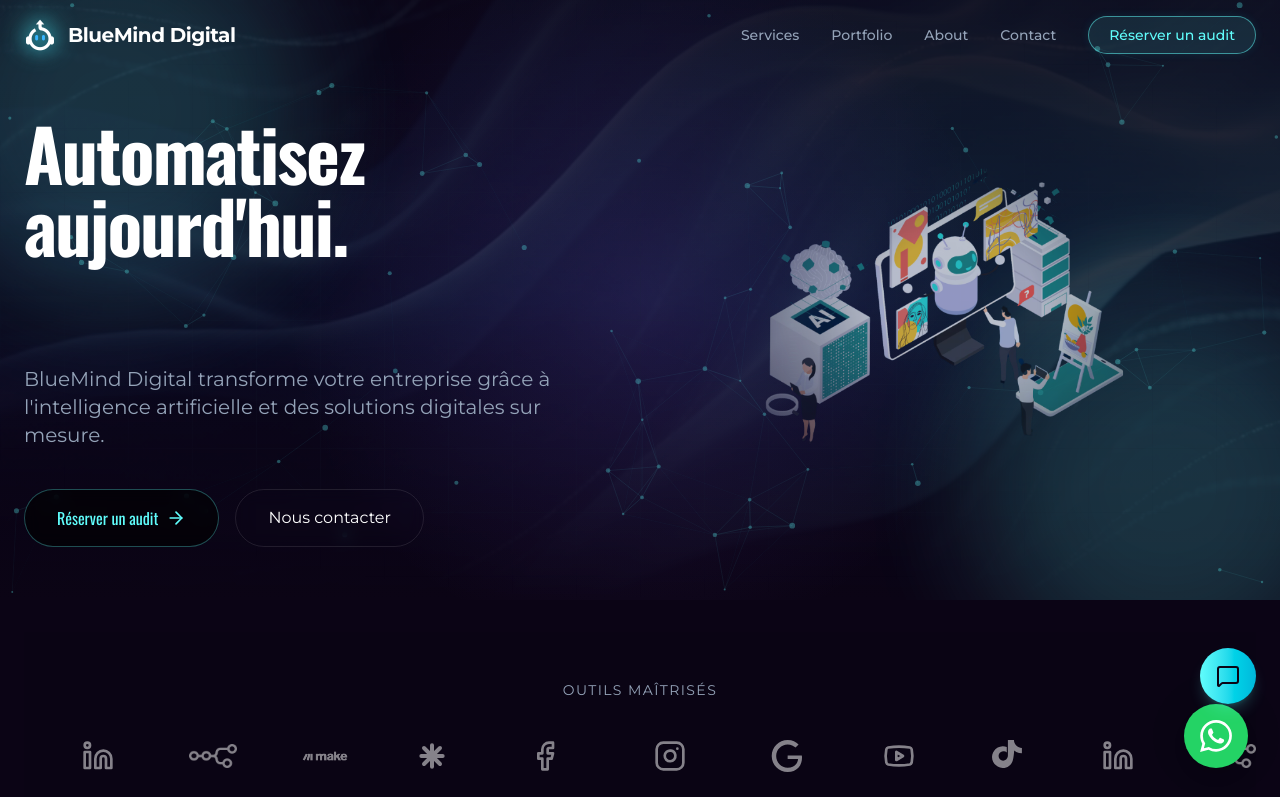
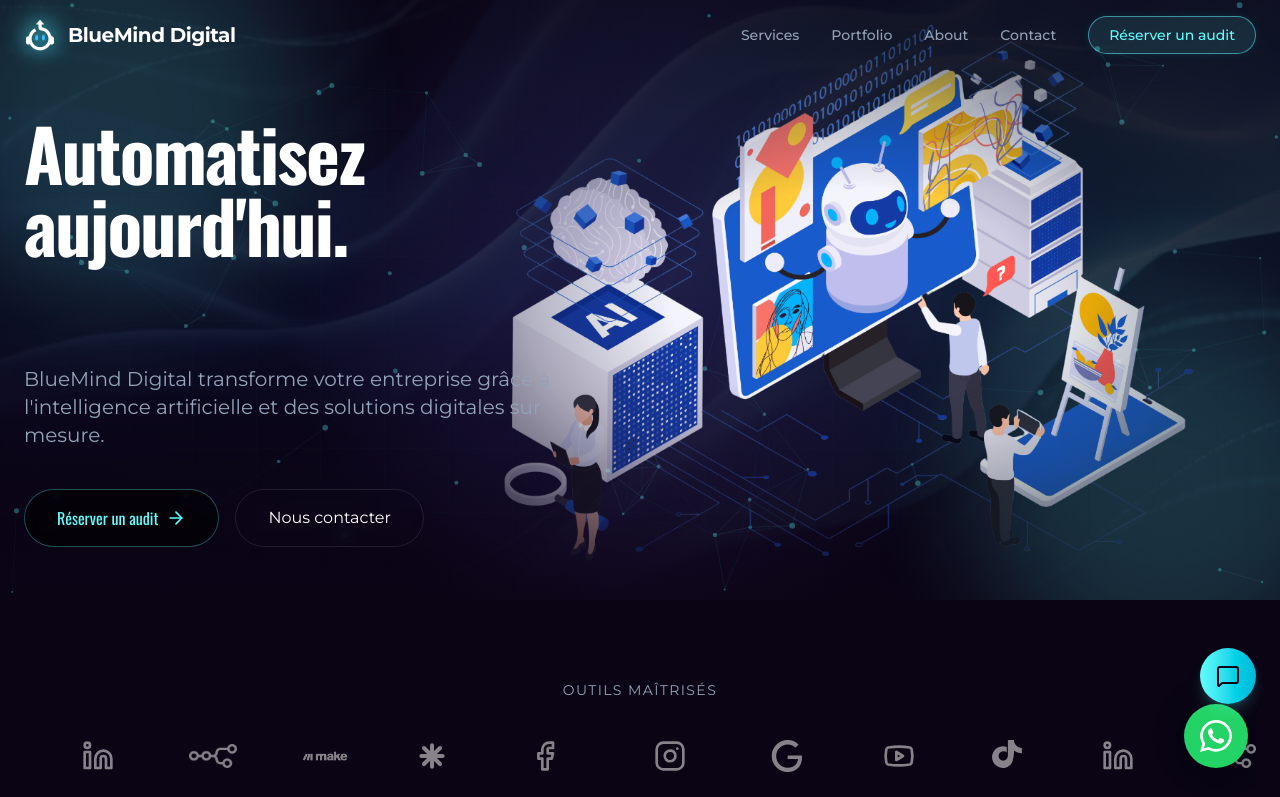
Before and after one commit to midouhk85/bluemind-digital, a React (Vite) app: page / in a window 1280 px wide. Shown: the top 797 px of the page. Built offline with nearby package versions, Linux system fonts and the light colour scheme.

Commit message:
feat: replace hero illustration with clearer AI/chatbot image and increase visibility

```diff
--- a/src/components/Hero.jsx
+++ b/src/components/Hero.jsx
@@ -2,7 +2,7 @@ import React, { useState } from 'react';
 import { motion } from 'framer-motion';
 import { ArrowRight } from 'lucide-react';
 import heroBackground from '../assets/hero-background.png';
-import heroIllustration from '../assets/hero-illustration.png';
+import heroIllustration from '../assets/hero-illustration-new.png';
 import ParticlesBackground from './ParticlesBackground';
 import TypingAnimation from './TypingAnimation';
 import MagneticButton from './MagneticButton';
@@ -39,13 +39,13 @@ const Hero = () => {
                 <ParticlesBackground />
 
                 {/* Hero Illustration - Visible on all screens with responsive positioning */}
-                <div className="absolute right-0 top-1/2 -translate-y-1/2 w-full md:w-3/4 lg:w-1/2 h-full pointer-events-none">
+                <div className="absolute right-0 top-1/2 -translate-y-1/2 w-full md:w-4/5 lg:w-2/3 h-full pointer-events-none">
                     <div
-                        className="absolute inset-0 bg-contain bg-no-repeat bg-center opacity-30 md:opacity-60 lg:opacity-95"
+                        className="absolute inset-0 bg-contain bg-no-repeat bg-center opacity-50 md:opacity-75 lg:opacity-100"
                         style={{
                             backgroundImage: `url(${heroIllustration})`,
-                            maskImage: 'radial-gradient(ellipse 80% 70% at 50% 50%, rgba(0,0,0,1) 15%, rgba(0,0,0,0.6) 35%, rgba(0,0,0,0.2) 55%, transparent 75%)',
-                            WebkitMaskImage: 'radial-gradient(ellipse 80% 70% at 50% 50%, rgba(0,0,0,1) 15%, rgba(0,0,0,0.6) 35%, rgba(0,0,0,0.2) 55%, transparent 75%)',
+                            maskImage: 'radial-gradient(ellipse 85% 75% at 50% 50%, rgba(0,0,0,1) 25%, rgba(0,0,0,0.7) 45%, rgba(0,0,0,0.3) 65%, transparent 85%)',
+                            WebkitMaskImage: 'radial-gradient(ellipse 85% 75% at 50% 50%, rgba(0,0,0,1) 25%, rgba(0,0,0,0.7) 45%, rgba(0,0,0,0.3) 65%, transparent 85%)',
                         }}
                     />
                 </div>
```
Also changed, not shown: src/assets/hero-illustration-new.png (added).
